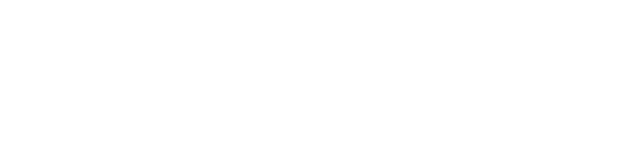
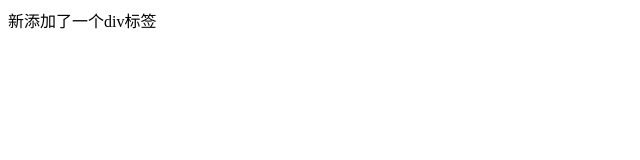
Before and after one commit to Dream-Travele/project_01, a plain HTML site: page index.html in a window 1280 px wide. Shown: the whole page, without its empty margins (0-640 px from the left). Drawn offline with Linux system fonts and the light colour scheme.

Commit message:
已经提交了index文件

```diff
--- a/index.html
+++ b/index.html
@@ -1,12 +1,15 @@
 <!DOCTYPE html>
 <html lang="zh">
+
 <head>
 	<meta charset="UTF-8">
 	<meta http-equiv="X-UA-Compatible" content="IE=edge">
 	<meta name="viewport" content="width=device-width, initial-scale=1.0">
 	<title>Document</title>
 </head>
+
 <body>
+	<div>新添加了一个div标签</div>
+</body>
 
-</body>
 </html>
```
